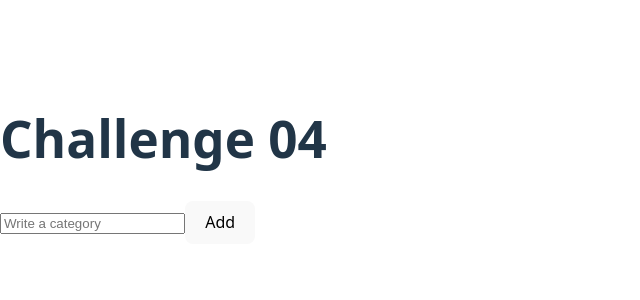
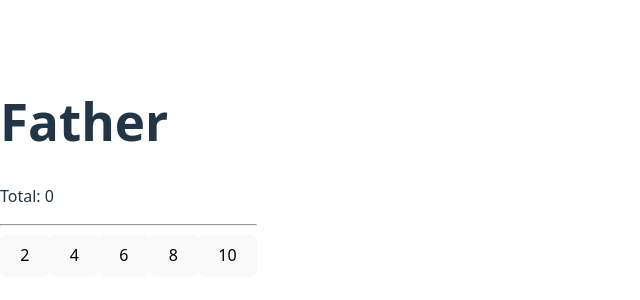
Before and after one commit to narrowings/Homeworks, a React (Vite) app: page / in a window 1280 px wide. Shown: the part 232-532 px from the top of the page, without its empty margins (0-640 px from the left). Built offline with nearby package versions, Linux system fonts and the light colour scheme.

Commit message:
challenge#5

```diff
--- a/src/App.jsx
+++ b/src/App.jsx
@@ -1,26 +1,12 @@
-import { useState } from "react";
-import ComponentApp from "./componentApp";
+import './App.css'
 
-function App() {
-  const [categories, setCategories] = useState([]);
-
-  const addCategory = (newCategory) => {
-    if (newCategory.trim() === "") return;
-    setCategories([...categories, newCategory]);
-  };
-
-  return (
-    <div className="p-4">
-      <h1>Challenge 04</h1>
-      <ComponentApp onAddCategory={addCategory} />
-
-      <ul>
-        {categories.map((cat, index) => (
-          <li key={index}>{cat}</li>
-        ))}
-      </ul>
-    </div>
-  );
+const App = () => {
+  return(
+    <>
+      <h1> HOLA Mundo!! </h1>
+      <h1> Bienvenido </h1>
+    </>
+  )
 }
 
-export default App;
+export default App
--- /dev/null
+++ b/src/father.jsx
@@ -0,0 +1,28 @@
+import React, { useState, useCallback } from 'react';
+import { Son } from './son';
+
+export const Father = () => {
+  const list = [2, 4, 6, 8, 10];
+  const [valor, setValor] = useState(0);
+
+  // useCallback evita que la función cambie en cada render
+  const increment = useCallback((num) => {
+    setValor((prev) => prev + num);
+  }, []);
+
+  return (
+    <div>
+      <h1>Father</h1>
+      <p>Total: {valor}</p>
+      <hr />
+
+      {list.map((n, idx) => (
+        <Son
+          key={idx}
+          numero={n}
+          increment={increment}
+        />
+      ))}
+    </div>
+  );
+};
--- a/src/main.jsx
+++ b/src/main.jsx
@@ -1,11 +1,11 @@
 import { StrictMode } from 'react'
 import { createRoot } from 'react-dom/client'
 import './index.css'
-import App from './App.jsx'
+import { Father } from './father'
 
 
 createRoot(document.getElementById('root')).render(
   <StrictMode>
-    <App />
+    <Father />
   </StrictMode>,
 )
--- /dev/null
+++ b/src/son.jsx
@@ -0,0 +1,14 @@
+import React from 'react';
+
+export const Son = React.memo(({ numero, increment }) => {
+  console.log("Child rendered:", numero);
+
+  return (
+    <button
+      className="btn btn-primary mr-3"
+      onClick={() => increment(numero)}
+    >
+      {numero}
+    </button>
+  );
+});
```
